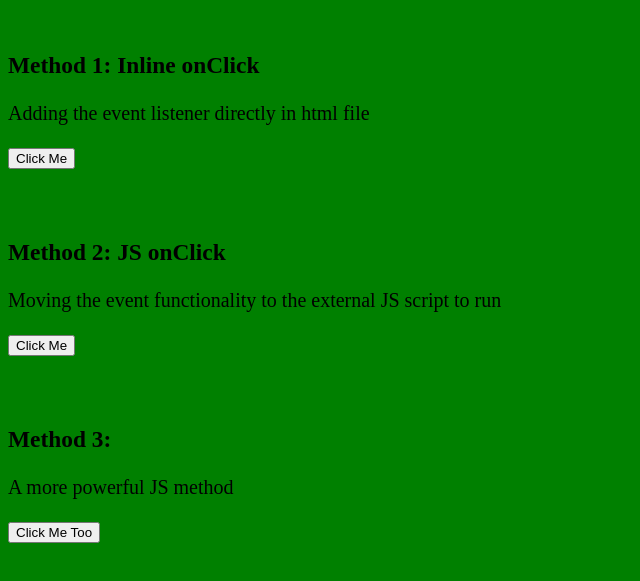
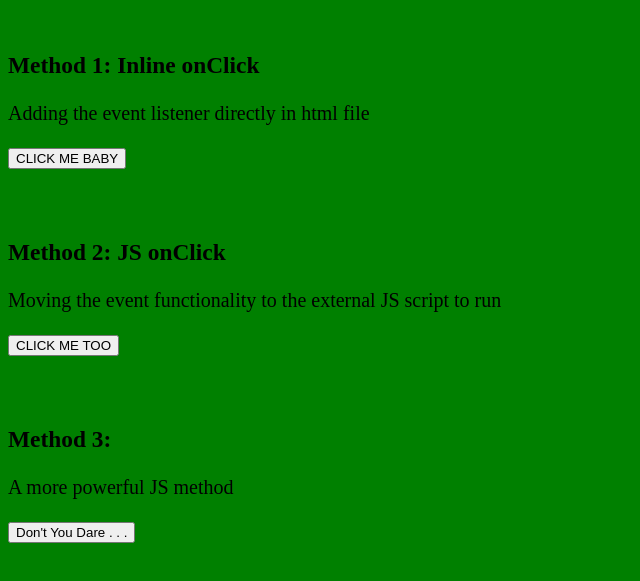
Before and after one commit to Dr3wsky/The-Odin-Project-Foundations, a plain HTML site: page javascript/events/event-listeners.html in a window 1280 px wide. Shown: the part 95-676 px from the top of the page, without its empty margins (0-640 px from the left). Drawn offline with Linux system fonts and the light colour scheme; files that its build step writes are made by us from their sources.

Commit message:
updating functions

```diff
--- a/javascript/events/event-listeners.html
+++ b/javascript/events/event-listeners.html
@@ -16,15 +16,15 @@
 
     <h3>Method 1: Inline onClick</h3>
     <p>Adding the event listener directly in html file</p>
-    <button onclick="alert('OH YAH BABY')">Click Me</button>
+    <button onclick="alertFunction()">CLICK ME BABY</button>
     <br/><br/><br/>
     <h3>Method 2: JS onClick</h3>
     <p>Moving the event functionality to the external JS script to run</p>
-    <button id="btn2">Click Me</button>
+    <button id="btn2">CLICK ME TOO</button>
     <br/><br/><br/>
     <h3>Method 3:</h3>
     <p>A more powerful JS method</p>
-    <button id="btn3">Click Me Too</button>
+    <button id="btn3">Don't You Dare . . . </button>
 
 
   </body>
```
